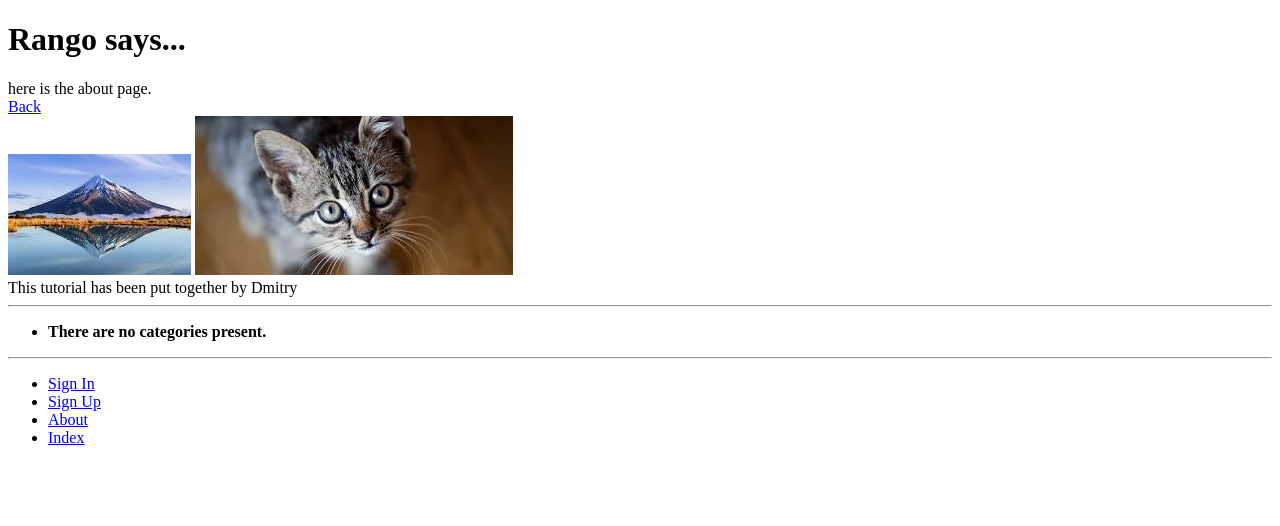
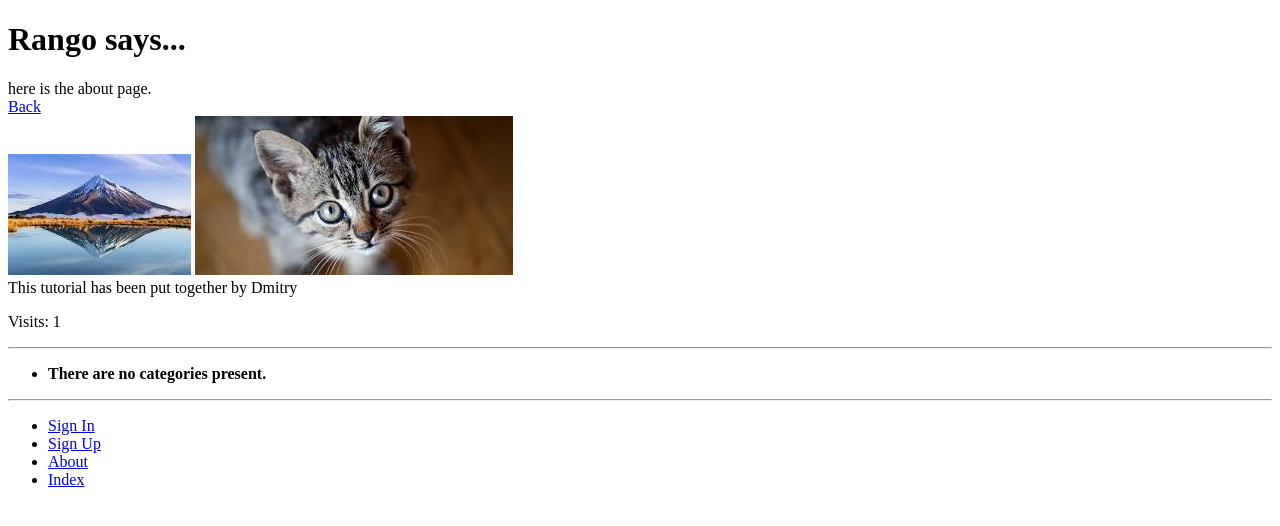
Before and after one commit to Pashmen/tango_with_django, a Django app: page /rango/about/ in a window 1280 px wide. Shown: the top 526 px of the page. Run offline with Django 3.2, Linux system fonts and the light colour scheme; data that the repository does not hold is empty.

Commit message:
Part 10: Cookies and sessions (Exercises).

```diff
--- a/rango/views.py
+++ b/rango/views.py
@@ -11,7 +11,11 @@ from rango.models import Category, Page
 
 
 def about(request):
-    return render(request, 'rango/about.html')
+    visitor_cookie_handler(request)
+
+    context_dict = {'visits': request.session['visits']}
+
+    return render(request, 'rango/about.html', context=context_dict)
 
 def index(request):
     visitor_cookie_handler(request)
--- a/templates/rango/about.html
+++ b/templates/rango/about.html
@@ -19,4 +19,5 @@
     <div>
         This tutorial has been put together by Dmitry
     </div>
+    <p> Visits: {{visits}} </p>
 {% endblock %}
```
